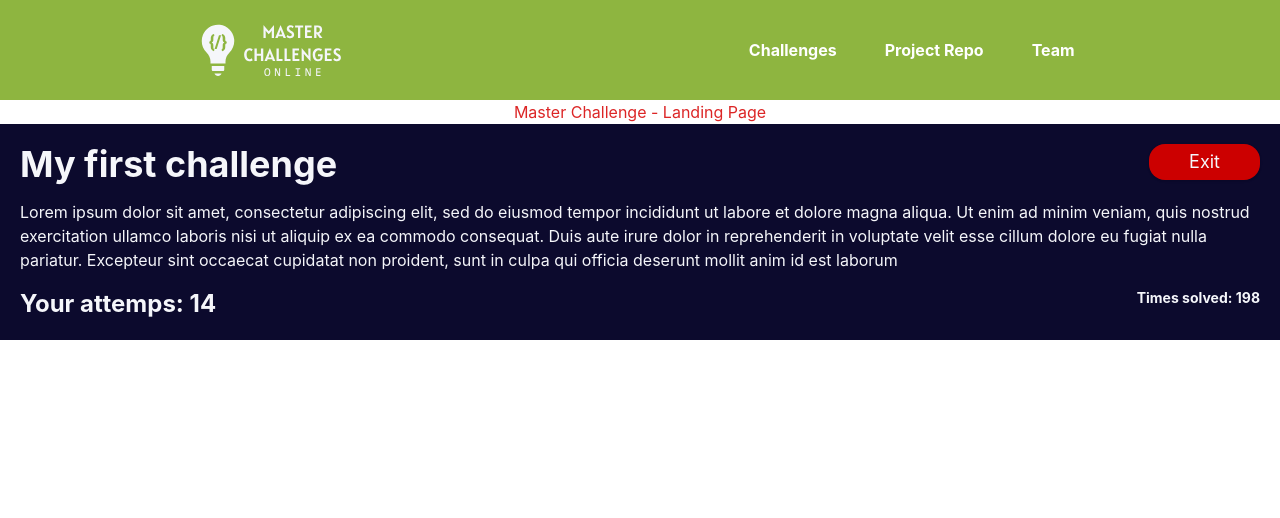
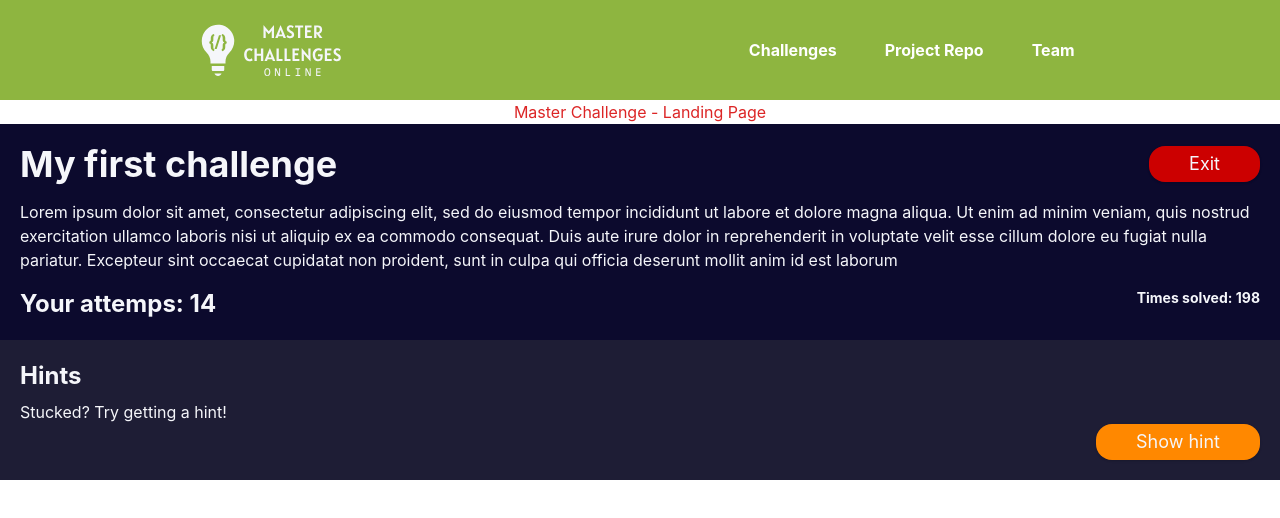
Before and after one commit to masterChallenge/Frontend, a Next.js app: page / in a window 1280 px wide. Shown: the top 518 px of the page. Built offline with nearby package versions, Linux system fonts and the light colour scheme.

Commit message:
[FEATURE] Add Challenge Tips component

```diff
--- a/components/atoms/Button/Button.js
+++ b/components/atoms/Button/Button.js
@@ -1,10 +1,9 @@
-import React from 'react';
+import React from "react";
 
 const Button = ({ children, color }) => {
   return (
     <button
-      className={`flex rounded-2xl h-9 text-light shadow font-normal text-lg py-2 px-10 items-center bg-${color}`}
-      my-auto
+      className={`flex rounded-2xl h-9 text-light shadow font-normal text-lg py-2 px-10 items-center bg-${color} my-auto`}
     >
       {children}
     </button>
--- /dev/null
+++ b/components/molecules/ChallengeTips/ChallengeTips.jsx
@@ -0,0 +1,55 @@
+import Button from "@components/atoms/Button/Button";
+import { useState } from "react";
+
+const ChallengeTips = ({ hints, ...props }) => {
+  const [currentHint, setCurrentHint] = useState(null);
+
+  const handleClick = () => {
+    setCurrentHint(hints[Math.floor(Math.random() * hints.length)]);
+  };
+  return (
+    <div className="bg-secondary-dark grid-cols-3 w-full text-light p-5">
+      <h1 className="font-bold text-2xl pb-2">Hints</h1>
+      <div>
+        {currentHint ? currentHint.description : "Stucked? Try getting a hint!"}
+      </div>
+      <div className="flex justify-between items-center">
+        {currentHint ? (
+          <a href={currentHint.url} className="font-bold">
+            Learn more...
+          </a>
+        ) : (
+          <span></span>
+        )}
+
+        <span onClick={handleClick}>
+          <Button children="Show hint" color="warning" />
+        </span>
+      </div>
+    </div>
+  );
+};
+
+export default ChallengeTips;
+
+ChallengeTips.defaultProps = {
+  hints: [
+    {
+      id: 0,
+      description:
+        "In this challenge you need to know about flexbox and justify-content",
+      url: "https://developer.mozilla.org/es/docs/Web/CSS/justify-content",
+    },
+    {
+      id: 1,
+      description: "Want a higher level? Go to the Web Development School!",
+      url: "https://platzi.com/web/",
+    },
+    {
+      id: 2,
+      description:
+        "Use background-color to fill the container, you can use RGB, HEX, HSL or the color name",
+      url: "https://www.w3schools.com/cssref/pr_background-color.asp",
+    },
+  ],
+};
--- a/pages/index.js
+++ b/pages/index.js
@@ -1,12 +1,14 @@
-import ChallengeDescription from '@components/molecules/ChallengeDescription/ChallengeDescription';
-import Navbar from '@components/molecules/Navbar/Navbar';
+import ChallengeDescription from "@components/molecules/ChallengeDescription/ChallengeDescription";
+import ChallengeTips from "@components/molecules/ChallengeTips/ChallengeTips";
+import Navbar from "@components/molecules/Navbar/Navbar";
 
 const Landing = () => {
   return (
-    <div className='flex justify-center flex-wrap'>
+    <div className="flex justify-center flex-wrap">
       <Navbar />
-      <h1 className='text-red-600'>Master Challenge - Landing Page</h1>
+      <h1 className="text-red-600">Master Challenge - Landing Page</h1>
       <ChallengeDescription />
+      <ChallengeTips />
     </div>
   );
 };
```
